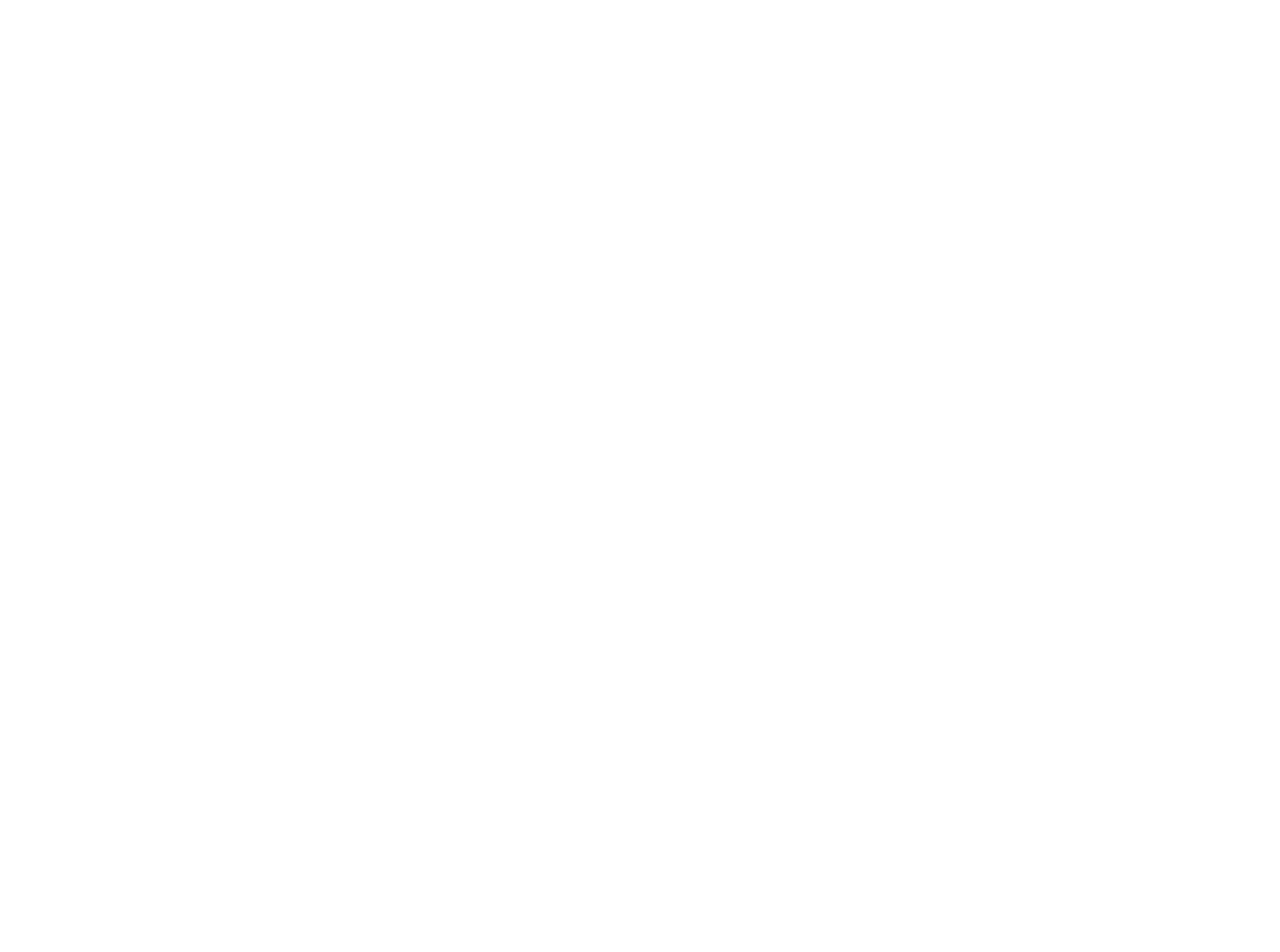
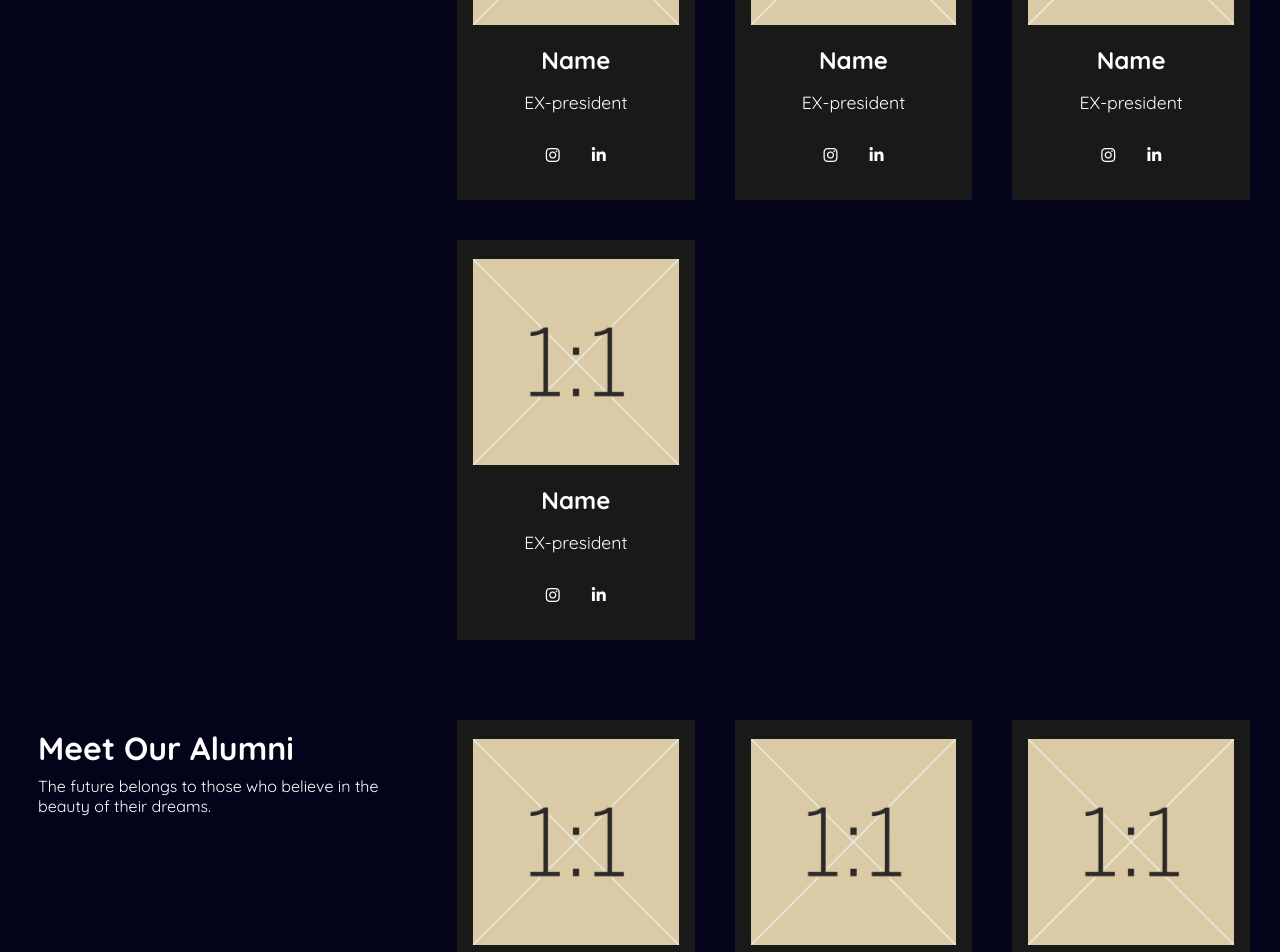
Before and after one commit to HarshSharma20503/optica, a React (Create React App) app: page /alumni in a window 1280 px wide. Shown: the part 680-1632 px from the top of the page. Before the commit the page ends 800 px from the top, so only its background shows below. Built offline with nearby package versions, Linux system fonts and the light colour scheme.

Commit message:
Alumni page
- Side Heading Component added
- code to be optimised

```diff
--- /dev/null
+++ b/src/components/ASideHeading/SideHeading.js
@@ -0,0 +1,13 @@
+import "./SideHeading.scss"
+import React from 'react'
+
+const SideHeading = (props) => {
+    return (
+        <div className="side_heading">
+            <h1>{props.side_heading}</h1>
+            <p>{props.side_content}</p>
+        </div>
+    )
+}
+
+export default SideHeading
--- /dev/null
+++ b/src/components/ASideHeading/SideHeading.scss
@@ -0,0 +1,18 @@
+.side_heading {
+    text-align: left;
+
+    h1 {
+        font-size: 2rem;
+        margin: 0.5rem;
+    }
+
+    p {
+        margin: 0.5rem;
+    }
+}
+@media screen and (max-width: 1080px) {
+    .side_heading{
+        text-align : center;
+
+    }
+}
--- /dev/null
+++ b/src/components/AlumniPage/AlumniPage.js
@@ -0,0 +1,93 @@
+import "./AlumniPage.scss";
+import React from 'react'
+import Card from "../Card/Card";
+import SideHeading from "../ASideHeading/SideHeading";
+
+
+function AlumniPage() {
+    return (
+        <div className="alumni">
+            <div className="alumni_founders">
+                <div className="alumni_founders_heading">
+                    <SideHeading
+                        side_heading="Founding Members"
+                        side_content="The future belongs to those who believe in the beauty of their dreams."
+                    />
+                </div>
+                <div className="alumni_founders_cards">
+                    <Card
+                        imgsrc="/images/sample.png"
+                        name="Name"
+                        designation="EX-president"
+                        linkedinLink="/"
+                        instaLink="/"
+                    />
+                    <Card
+                        imgsrc="/images/sample.png"
+                        name="Name"
+                        designation="EX-president"
+                        linkedinLink="/"
+                        instaLink="/"
+                    />
+                    <Card
+                        imgsrc="/images/sample.png"
+                        name="Name"
+                        designation="EX-president"
+                        linkedinLink="/"
+                        instaLink="/"
+                    />
+                    <Card
+                        imgsrc="/images/sample.png"
+                        name="Name"
+                        designation="EX-president"
+                        linkedinLink="/"
+                        instaLink="/"
+                    />
+                </div>
+
+            </div>
+            <div className="alumni_founders">
+                <div className="alumni_founders_heading">
+                    <SideHeading
+                        side_heading="Meet Our Alumni"
+                        side_content="The future belongs to those who believe in the beauty of their dreams."
+                    />
+                </div>
+                <div className="alumni_founders_cards">
+                    <Card
+                        imgsrc="/images/sample.png"
+                        name="Name"
+                        designation="EX-president"
+                        linkedinLink="/"
+                        instaLink="/"
+                    />
+                    <Card
+                        imgsrc="/images/sample.png"
+                        name="Name"
+                        designation="EX-president"
+                        linkedinLink="/"
+                        instaLink="/"
+                    />
+                    <Card
+                        imgsrc="/images/sample.png"
+                        name="Name"
+                        designation="EX-president"
+                        linkedinLink="/"
+                        instaLink="/"
+                    />
+                    <Card
+                        imgsrc="/images/sample.png"
+                        name="Name"
+                        designation="EX-president"
+                        linkedinLink="/"
+                        instaLink="/"
+                    />
+                </div>
+
+            </div>
+        </div>
+
+    )
+}
+
+export default AlumniPage
--- /dev/null
+++ b/src/components/AlumniPage/AlumniPage.scss
@@ -0,0 +1,66 @@
+.alumni {
+    background-color: #03031a;
+
+    .alumni_founders {
+        display: grid;
+        grid-template-columns: 35% 65%;
+        margin: 0 30px;
+    }
+
+    .alumni_founders_heading {
+        max-width: 400px;
+    }
+
+    .alumni_founders_cards {
+        display: grid;
+        grid-template-columns: auto auto auto;
+        grid-gap: 40px;
+        padding-bottom: 5rem;
+        max-width: 900px;
+    }
+}
+
+@media screen and (max-width: 768px) {
+    .alumni {
+        .alumni_founders {
+            display: grid;
+            grid-template-columns: auto;
+            margin: 0 30px;
+        }
+        .alumni_founders_heading{
+            max-width : 100%;
+        }
+        .alumni_founders_cards {
+            display: grid;
+            grid-template-columns: auto;
+            grid-gap: 40px;
+            padding-bottom: 5rem;
+            max-width: 66%;
+            margin: auto;
+        }
+    }
+
+}
+
+@media (min-width: 768px) and (max-width: 1080px) {
+    .alumni {
+        .alumni_founders {
+            display: grid;
+            grid-template-columns: auto;
+            margin: 0 30px;
+        }
+        .alumni_founders_heading{
+            max-width : 100%;
+        }
+
+        .alumni_founders_cards {
+            display: grid;
+            grid-template-columns: auto;
+            grid-gap: 40px;
+            padding: 2.5rem 0;
+            max-width: 22rem;
+            margin: auto;
+        }
+    }
+
+}
--- a/src/components/Card/Card.scss
+++ b/src/components/Card/Card.scss
@@ -1,30 +1,31 @@
-.card{
+.card {
     background: #1a1919;
     padding: 1.2rem 1rem;
 
 
-    img{
+    img {
         width: 100%;
-        }
+    }
 
-    .card_name{
+    .card_name {
         color: #fff;
         padding: 1rem 0;
+        text-align: center;
     }
 
-    .card_designation p{
+    .card_designation p {
         padding-bottom: 1rem;
         font-size: 1.1rem;
-        text-align: justify;
+        text-align: center;
     }
 
-    .social_links{
+    .social_links {
         display: flex;
         justify-content: center;
         padding: 0.5rem 0;
     }
 
-    .social_links .social_links_icon{
+    .social_links .social_links_icon {
         padding: 0.5rem 1rem;
     }
 
--- a/src/components/MentorInfo/MentorInfo.js
+++ b/src/components/MentorInfo/MentorInfo.js
@@ -4,9 +4,9 @@
 function MentorInfo() {
     return (
         <div className="mentors">
-            <div className="card-container">
+            <div className="mentor-card-container">
 
-                <div className="card">
+                <div className="mentor-card">
                     <div className="mentor_photo">
                         <img src="../images/anuraj_panwar.jpg" alt="img" width="200px" />
                     </div>
@@ -17,7 +17,7 @@
                     </p>
                 </div>
 
-                <div className="card">
+                <div className="mentor-card">
                     <div className="mentor_photo">
                         <img src="../images/manoj_tripathi.png" alt="img" width="200px" />
                     </div>
@@ -28,7 +28,7 @@
                     </p>
                 </div>
 
-                <div className="card">
+                <div className="mentor-card">
                     <div className="mentor_photo">
                         <img src="../images/ashish_bhatnagar.jpg" alt="img" width="200px" />
                     </div>
--- a/src/components/MentorInfo/MentorInfo.scss
+++ b/src/components/MentorInfo/MentorInfo.scss
@@ -4,7 +4,8 @@
     padding: 6rem 1rem;
 
 
-    .card-container {
+
+.mentor-card-container {
     max-width: 1500px;
     margin: auto;
     display: grid;
@@ -12,7 +13,7 @@
     grid-gap: 40px;
 }
 
-    .card {
+.mentor-card {
     border: 1px solid white;
     text-align: center;
     display: flex;
@@ -21,27 +22,32 @@
     align-items: center;
     padding: 1rem;
     /* height : 80vh; */
-        height : auto;
+    height: auto;
 }
-    .card:hover{
-        background-color : rgba(2, 2, 69, 0.484);
+
+.mentor-card:hover {
+    background-color: rgba(2, 2, 69, 0.484);
 }
-    .card p{
-        padding : 10px 0;
+
+.mentor-card p {
+    padding: 10px 0;
 }
-    .mentor_name{
-        font-size : 2rem;
+
+.mentor_name {
+    font-size: 2rem;
     font-weight: bold;
 }
-    .mentor_designation{
-        font-size : 1.5rem;
+
+.mentor_designation {
+    font-size: 1.5rem;
 }
-    .mentor_content{
-        font-size : 1.2rem;
+
+.mentor_content {
+    font-size: 1.2rem;
 }
 }
 @media screen and (max-width:1080px) {
-    .card-container {
+    .mentor-card-container {
         max-width: 90%;
         margin: auto;
         grid-template-columns: auto;
--- a/src/components/PageName/PageName.css
+++ b/src/components/PageName/PageName.css
@@ -1,6 +1,6 @@
 @import url('https://fonts.googleapis.com/css2?family=Orbitron:wght@400;700;900&display=swap');
 
-.body{
+.page_body{
     height : 60vh;
     background-color: #03031a;
 }
--- a/src/components/PageName/PageName.js
+++ b/src/components/PageName/PageName.js
@@ -4,7 +4,7 @@
 class PageName extends Component {
     render() {
         return (
-            <div className="body">
+            <div className="page_body">
                 <div className="page">
                     <div className="page_heading">
                         <h1>{this.props.page_heading}</h1>
--- a/src/routes/Alumni/Alumni.js
+++ b/src/routes/Alumni/Alumni.js
@@ -1,4 +1,5 @@
 import React from 'react'
+import AlumniPage from '../../components/AlumniPage/AlumniPage'
 
 import NavBar from '../../components/NavBar/NavBar'
 import PageName from '../../components/PageName/PageName'
@@ -8,6 +9,7 @@
     <div>
       <NavBar />
       <PageName page_heading="ALUMNI"/>
+      <AlumniPage/>
     </div>
   )
 }
```
Lines whose indentation alone changed are shown as unchanged.
